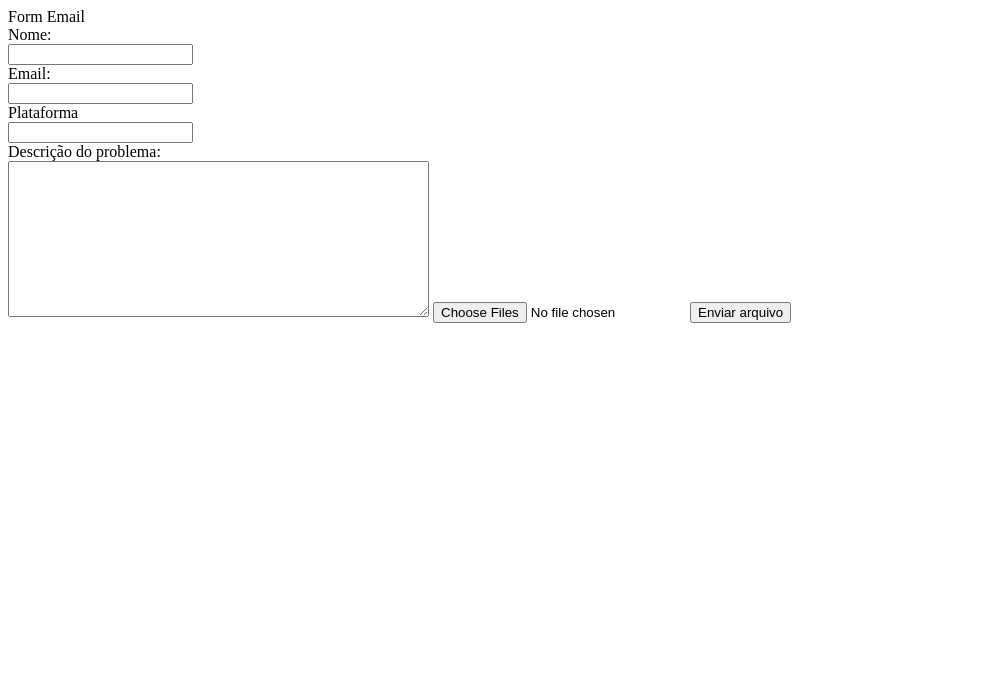
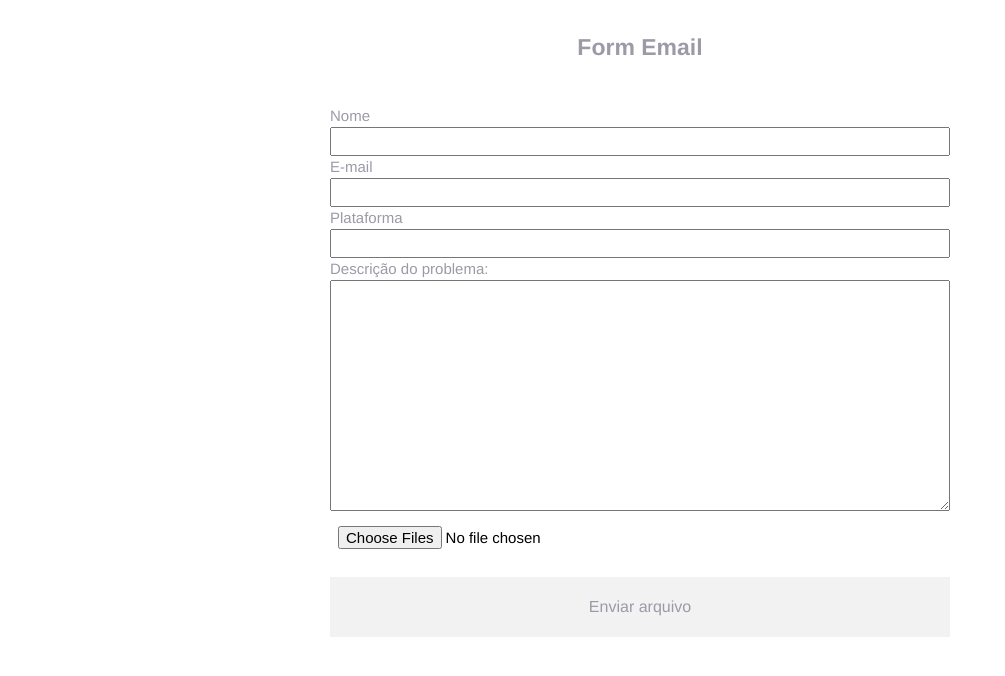
Before and after one commit to Pacheco-1997/form-email, a plain HTML site: page frontend/index.html in a window 1280 px wide. Shown: the whole page, without its empty margins (0-1005 px from the left). Drawn offline with Linux system fonts and the light colour scheme.

Commit message:
Adicionando css

```diff
--- a/frontend/index.html
+++ b/frontend/index.html
@@ -4,28 +4,144 @@
     <meta charset="UTF-8">
     <meta http-equiv="X-UA-Compatible" content="IE=edge">
     <meta name="viewport" content="width=device-width, initial-scale=1.0">
-    <!--<script src="manda_img.js"></script>-->
+    <style>
+        /* Button */
+
+        .btn {
+            border: 0;
+            padding: 8px;
+            border-radius: 2px;
+            box-shadow: none;
+        }
+        .btn, .btn:focus {
+            outline: 0;
+        }
+
+
+
+
+        .modal-footer .btn {
+            background: #f2f2f2!important;
+            color: #9c9aa6!important;
+            cursor: default;
+            font-size: 16px;
+            border: none;
+            border-radius: 0;
+            width: 100%;
+            height: 100%;
+            margin: auto;
+            padding: 10px;
+            cursor:pointer
+        }
+
+        .modal-footer .btn:hover{
+            background-color: rgb(73, 81, 198);
+            color: rgb(247, 247, 249);
+        }
+
+
+        .modal-footer {
+            height: 80px;
+            margin: auto;
+            width: 50%;
+            padding: 10px;
+        }
+
+
+        textarea:focus, input:focus {
+            color: #000;
+        }
+
+        input, select, textarea{
+            color: #000;
+            width: 100%;
+        }
+
+        .input-text {
+            font-family: inherit;
+            border-radius: 4px;
+            outline: 0;
+            background: #fff;
+            border: 1px solid #eee;
+            padding: 13px 20px;
+            color: #373737;
+            font-size: 16px;
+            height: 45px;
+            width: 100%;
+        }
+
+        /* Label */
+        .label-header {
+            font-weight: 700;
+            position: relative;
+            padding: 30px 0;
+            text-align: center;
+            -moz-flex: none;
+            flex: none;
+            font-size: 23px;
+        }
+
+        /* Global */
+        *, :after, :before {
+            box-sizing: border-box;
+            margin: 0;
+            line-height: 1.5em;
+            font-size: 15px;
+
+            font-family: helvetica;
+            color: #9c9aa6;
+
+        }
+
+        div .modal{
+            display: block;
+            opacity: 1;
+        }
+        /* Inputs */
+        .body {
+            position: relative;
+            padding: 20px 40px;
+            flex: 1 1 auto;
+            overflow: auto;
+            color: #373737;
+            margin: auto;
+            width: 50%;
+            padding: 10px;
+        }
+
+
+    </style>
     <title>Form Email</title>
 </head>
 <body>
-    <label for="upload-form">Form Email</label><br>
+<div class="modal">
+    <div class="label-header">
+        <label for="upload-form" class="label-header">Form Email</label><br>
+    </div>
     <form id="upload-form" name="upload-form" action="" method="POST" enctype="multipart/form-data">
 
-    <label for="nome">Nome:</label><br>
-    <input name="nome" id="nome" type="text" ><br>
+        <div class="body">
+            <label for="nome">Nome</label><br>
+            <input name="nome" id="nome" type="text" required><br>
 
-     <label for="email">Email:</label><br>
-     <input name="email" id="email" type="text" ><br>
+            <label for="email">E-mail</label><br>
+            <input name="email" id="email" type="text" required><br>
 
-     <label for="plataforma">Plataforma</label><br>
-     <input type="text" name="plataforma" id="plataforma"><br>
+            <label for="plataforma">Plataforma</label><br>
+            <input type="text" name="plataforma" id="plataforma" required><br>
 
-     <label for="problem">Descrição do problema:</label><br>
-     <textarea name="problem" id="problem" rows="10" cols="50" >  </textarea>
+            <label for="problem">Descrição do problema:</label><br>
+            <textarea name="problem" id="problem" rows="10" cols="50" required>  </textarea><br>
 
-     <input type="file" name="file-img" id="file-img" placeholder="Escolha um arquivo" multiple>
-     <button name="submit" id="submit" type="submit">Enviar arquivo</button>
+            <input type="file" name="file-img" id="file-img" placeholder="Escolha um arquivo" multiple class="btn">
+
+        </div>
+        <div class="modal-footer">
+            <button class="btn" name="submit" id="submit" type="submit">Enviar arquivo</button>
+        </div>
     </form>
+
+</div>
 
 <script>
 
@@ -71,9 +187,14 @@ else {
 }
 
 
+
 const form = document.getElementById('upload-form');
 
-form.addEventListener('submit', uploadImage)
+form.addEventListener('submit', uploadImage);
+
+
 </script>
+
+
 </body>
 </html>
```
